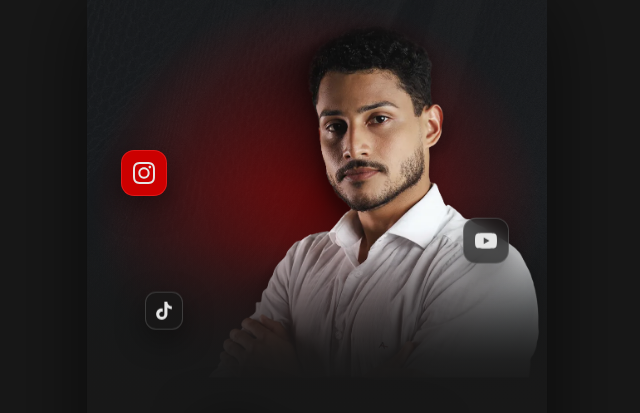
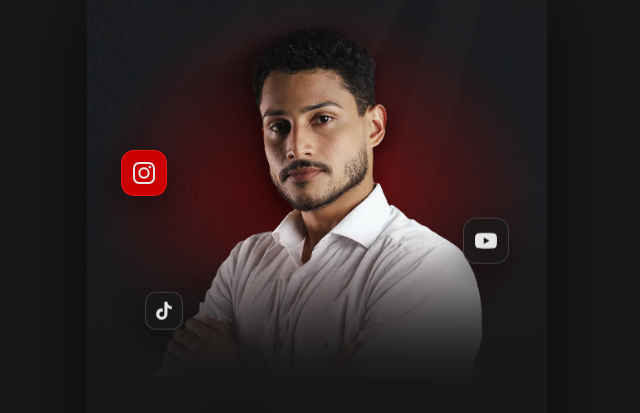
Before and after one commit to contatoelvtmkt-stack/ARVORE-DE-LINKS, a plain HTML site: page index.html in a window 1280 px wide. Shown: the top 413 px of the page, without its empty margins (323-963 px from the left). Drawn offline with Linux system fonts and the light colour scheme.

```diff
--- a/css/links.css
+++ b/css/links.css
@@ -52,7 +52,7 @@ body::before{
   background:linear-gradient(180deg,rgba(24,24,24,.15) 0%,rgba(24,24,24,0) 35%,rgba(24,24,24,.85) 78%,var(--bg) 100%);
 }
 .hero__photo{
-  position:absolute;left:50%;bottom:70px;width:470px;max-width:none;translate:-50% 0;z-index:-1;
+  position:absolute;left:50%;bottom:70px;width:470px;max-width:none;translate:-62% 0;z-index:-1;
   -webkit-mask-image:linear-gradient(180deg,#000 50%,transparent 86%);
           mask-image:linear-gradient(180deg,#000 50%,transparent 86%);
 }
@@ -175,9 +175,9 @@ body::before{
 
 /* ---------- ENTRADA ---------- */
 .js .in{opacity:0;translate:0 30px;filter:blur(6px);transition:opacity 1s cubic-bezier(.2,.7,.2,1),translate 1.1s cubic-bezier(.16,.84,.24,1),filter 1s ease;transition-delay:var(--d,0s)}
-.js .hero__photo.in{translate:-50% 40px}
+.js .hero__photo.in{translate:-62% 40px}
 .js.ready .in{opacity:1;translate:0 0;filter:none}
-.js.ready .hero__photo.in{translate:-50% 0}
+.js.ready .hero__photo.in{translate:-62% 0}
 
 @media (max-width:380px){
   .hero{height:500px}
@@ -189,6 +189,6 @@ body::before{
 
 @media (prefers-reduced-motion:reduce){
   .js .in{transition:none;opacity:1;translate:0 0;filter:none}
-  .js .hero__photo.in{translate:-50% 0}
+  .js .hero__photo.in{translate:-62% 0}
   .float,.welcome p svg,.card--main::before{animation:none}
 }
```
